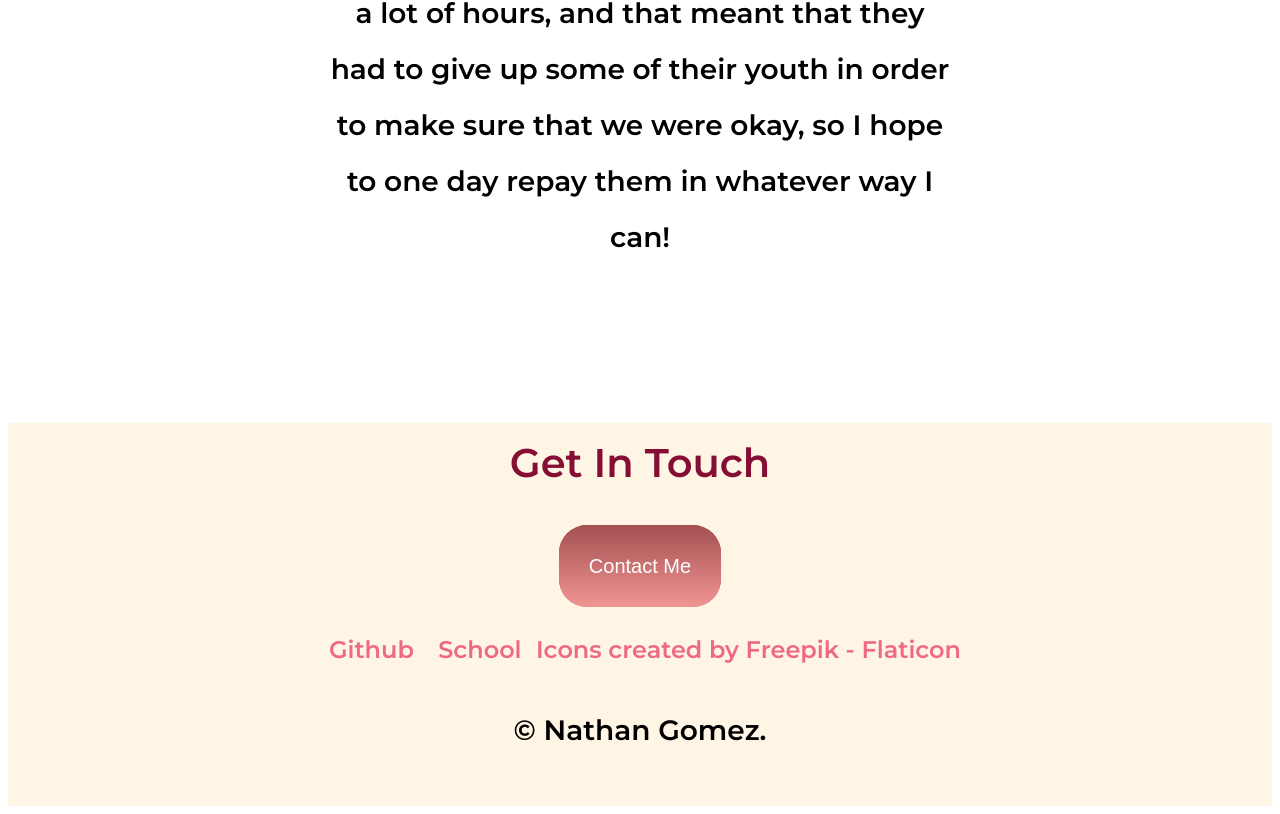
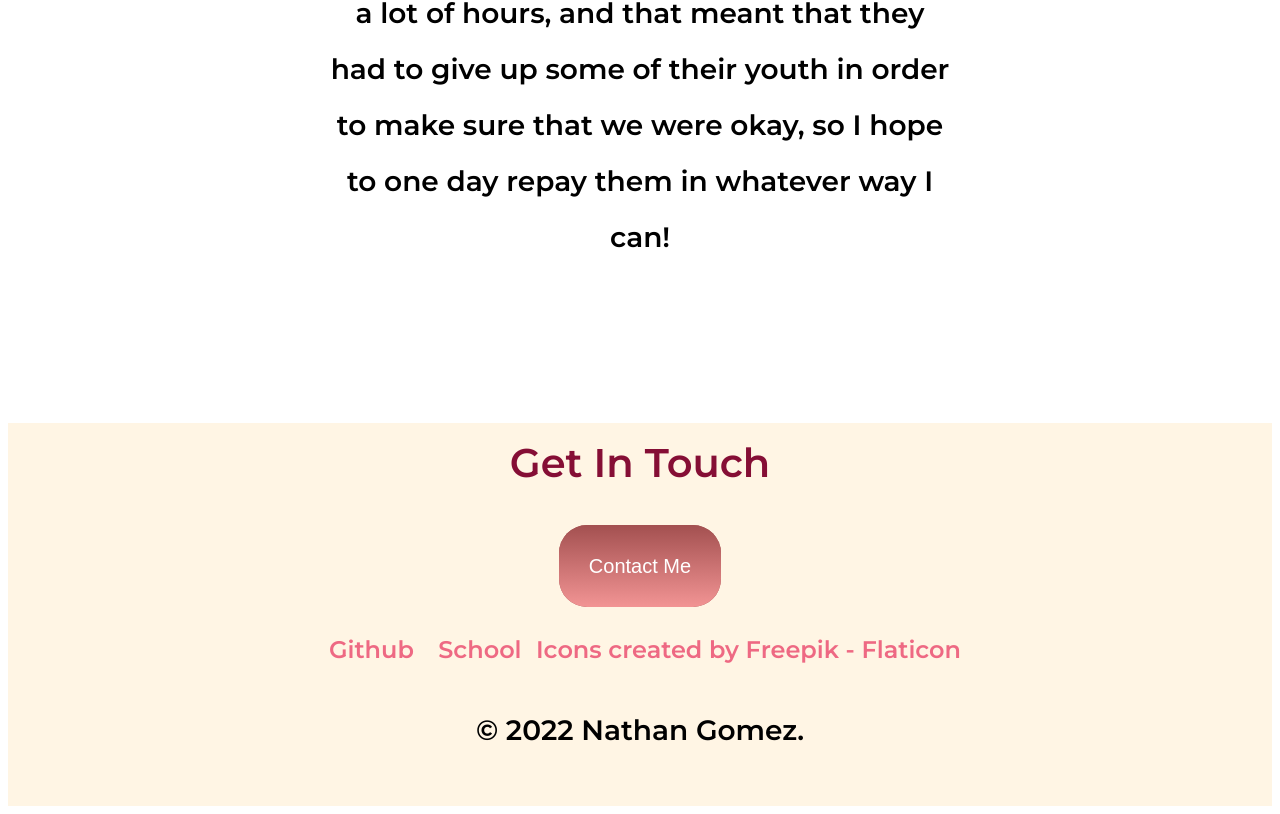
Before and after one commit to N8than0/N8than0.github.io, a plain HTML site: page index.html in a window 1280 px wide. Shown: the part 4847-5661 px from the top of the page. Drawn offline with Linux system fonts and the light colour scheme.

Commit message:
Update index.html

```diff
--- a/index.html
+++ b/index.html
@@ -78,7 +78,7 @@
       <a class="footer-link" href="https://www.cs.washington.edu/">School</a>
       <a class="icons" href="https://www.flaticon.com/free-icons" title="icons">Icons created by Freepik - Flaticon</a>
     </div>
-    <p>© Nathan Gomez.</p>
+    <p>© 2022 Nathan Gomez.</p>
   </div>
 </body>
 
```
